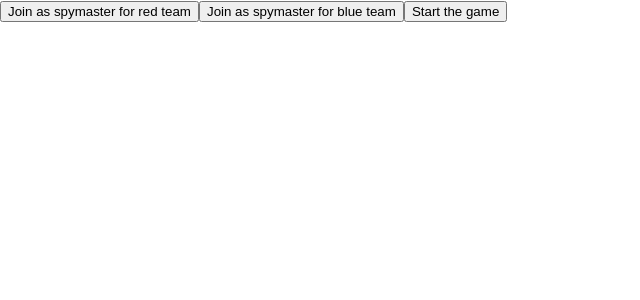
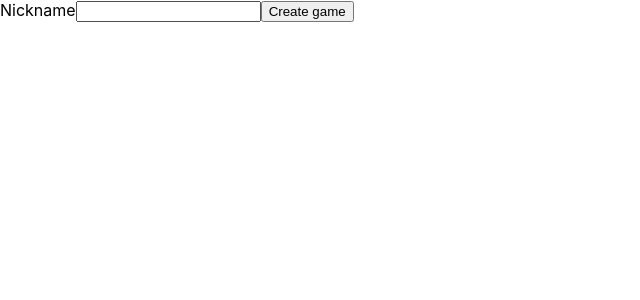
Before and after one commit to AlesiaSk/codenames, a React (Create React App) app in the folder client/: page /1 in a window 1280 px wide. Shown: the top 300 px of the page, without its empty margins (0-640 px from the left). Built offline with nearby package versions, Linux system fonts and the light colour scheme.

Commit message:
Added nickname to localstorage

```diff
--- a/client/src/pages/Game.tsx
+++ b/client/src/pages/Game.tsx
@@ -1,8 +1,15 @@
-import React, {useState} from "react";
+import React, {useEffect, useState} from "react";
 import Board from "../components/Board";
 
 const Game = () => {
-    const [gameIsStarted, setGameIsStarted] = useState(false)
+    const [gameIsStarted, setGameIsStarted] = useState(false);
+    const [nickname, setNickname] = useState('');
+    const [nicknameInLocalstorage, setNicknameInLocalstorage] = useState(!!localStorage.getItem('nickname'));
+
+    useEffect(() => {
+        localStorage.setItem('nickname', nickname);
+    }, [nicknameInLocalstorage])
+
     const setRole = async (id: string, role: string) => {
         const res = await fetch('http://localhost:8000/setRole', {
             method: "POST",
@@ -24,19 +31,35 @@ const Game = () => {
             {gameIsStarted ?
                 <Board/> :
                 <>
+                    { nicknameInLocalstorage ?
+                        <>
                             <button onClick={() => {
-                        setRole('alesia', 'red').then(r => {console.log(r)});
+                                setRole(nickname, 'red').then(r => {console.log(r)});
 
                             }}>Join as spymaster for red team
                             </button>
                             <button onClick={() => {
-                        setRole('toli','blue').then(r => {console.log(r)});
+                                setRole(nickname,'blue').then(r => {console.log(r)});
                             }}>Join as spymaster for blue team
                             </button>
                             <button onClick={() => {
                                 setGameIsStarted(true)
                             }}>Start the game
                             </button>
+                        </> :
+                        <form onSubmit={async (e) => {
+                            e.preventDefault();
+                            setNicknameInLocalstorage(true);
+                        }}>
+                            <label>
+                                Nickname
+                                <input name="nickname" value={nickname} onChange={e => {
+                                    setNickname(e.target.value)
+                                }}/>
+                            </label>
+                            <button>Create game</button>
+                        </form>
+                    }
                 </>
             }
         </>
--- a/client/src/pages/Home.tsx
+++ b/client/src/pages/Home.tsx
@@ -1,10 +1,8 @@
-import React, {useState} from "react";
+import React from "react";
 import {useNavigate} from "react-router-dom";
 
 const Home = () => {
     const navigate = useNavigate();
-
-    const [nickname, setNickname] = useState('');
 
     const getRoomId = async () => {
         const res = await fetch('http://localhost:8000/roomId').then(res => res.json());
@@ -12,19 +10,12 @@ const Home = () => {
     }
 
     return (
-        <form onSubmit={async (e) => {
-            e.preventDefault();
+        <button onClick={async () => {
             const roomId = await getRoomId();
             if(roomId) {
                 navigate(`/${roomId}`);
             }
-        }}>
-            <label>
-                Nickname
-                <input name="nickname" value={nickname} onChange={ e => {setNickname(e.target.value)}} />
-            </label>
-            <button>Create game</button>
-        </form>
+        }}>Create game</button>
     )
 }
 
```
Lines whose indentation alone changed are shown as unchanged.
